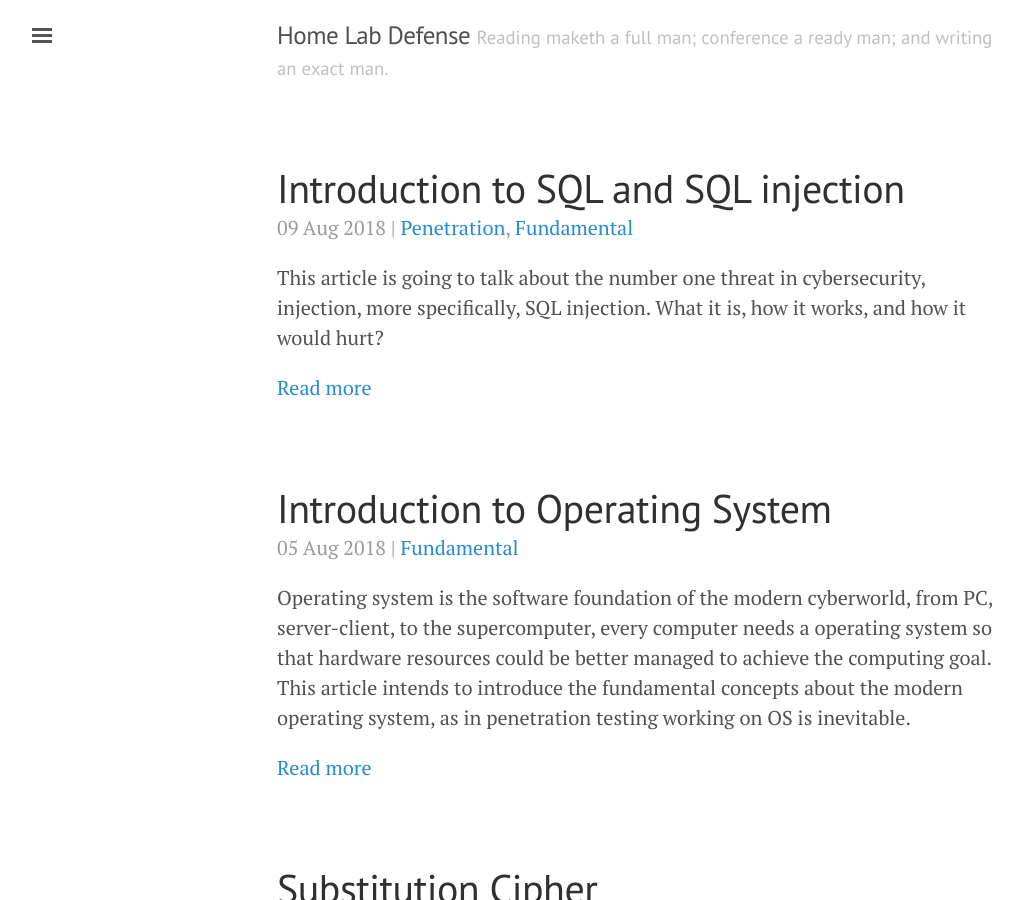
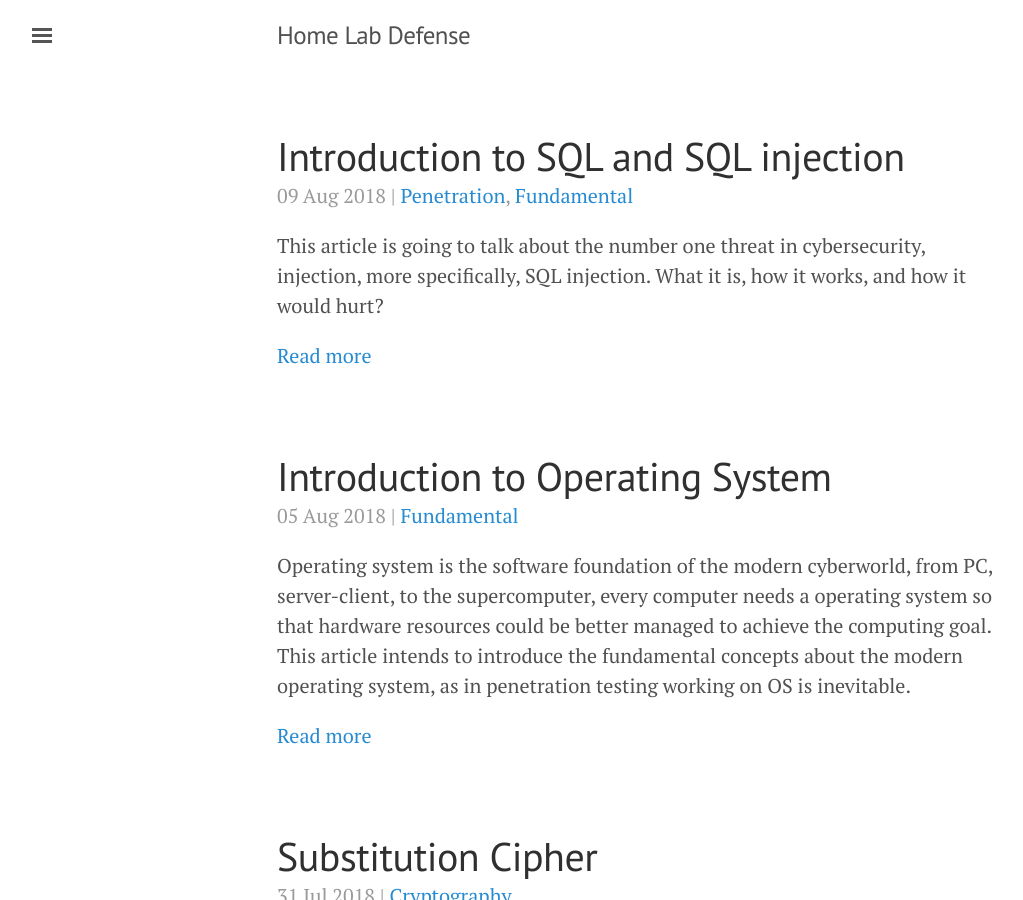
Before and after one commit to happyren/happyren.github.io, a Jekyll site: the page built from index.html, in a window 1280 px wide and 900 px high. Shown: the whole window, without its empty margins (3-1026 px from the left). Built offline with Jekyll 4.4.1, drawn with Linux system fonts in a browser that asks for light colours; nearby versions of some CDN libraries; the list of posts is cut into pages by our own code; part of the change alters nothing that is shown.

Commit message:
updated description

```diff
--- a/_config.yml
+++ b/_config.yml
@@ -5,8 +5,8 @@ permalink:           pretty
 
 # Setup
 title:               Home Lab Defense
-tagline:             Reading maketh a full man; conference a ready man; and writing an exact man.
-description:         'To learn thoroughly, one must be able to teach. This is a blog to share the knowledge about the modern security, mostly on penetration testing and cryptography, but not limited by them.'
+#tagline:             Reading maketh a full man; conference a ready man; and writing an exact man.
+description:         'Reading maketh a full man; conference a ready man; and writing an exact man.'
 url:                 https://happyren.github.io
 baseurl:             ''
 paginate:            10
```
